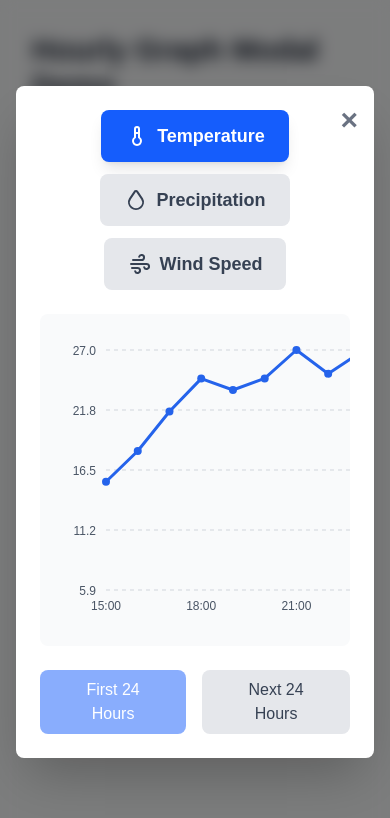
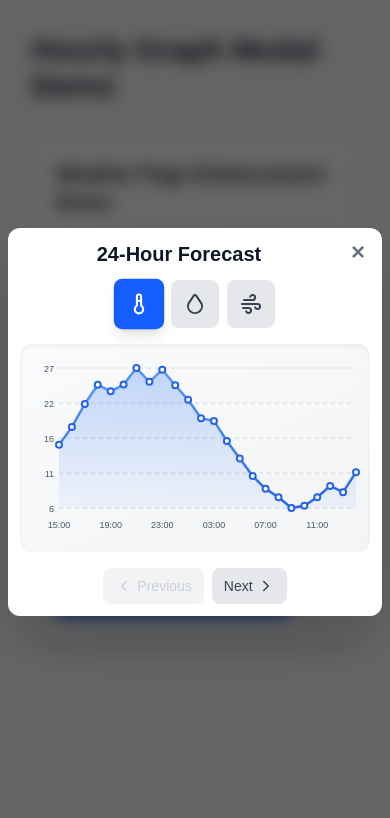
Before and after one commit to markp07/authentication-service, a Next.js app in the folder frontend/: page /demo in a window 390 px wide. Both pictures are taken after a click on the button "Open Hourly Graph Modal". Shown: the top 818 px of the page. Built offline with nearby package versions, Linux system fonts and the light colour scheme.

Commit message:
Make 24-hour forecast modal responsive for mobile devices and fix modal alignment (#69)

```diff
--- a/frontend/src/components/HourlyGraphModal.tsx
+++ b/frontend/src/components/HourlyGraphModal.tsx
@@ -1,5 +1,5 @@
 import React from "react";
-import { IconTemperature, IconDroplet, IconWind } from "@tabler/icons-react";
+import { IconTemperature, IconDroplet, IconWind, IconArrowUp, IconArrowUpRight, IconArrowRight, IconArrowDownRight, IconArrowDown, IconArrowDownLeft, IconArrowLeft, IconArrowUpLeft, IconChevronLeft, IconChevronRight } from "@tabler/icons-react";
 import type { Hourly } from "../types/Hourly";
 
 interface HourlyGraphModalProps {
@@ -17,6 +17,26 @@ export default function HourlyGraphModal({
 }: HourlyGraphModalProps) {
   const [dataType, setDataType] = React.useState<DataType>("temperature");
   const [page, setPage] = React.useState(0); // 0 = first 24 hours, 1 = next 24 hours
+  const [containerWidth, setContainerWidth] = React.useState(800);
+  const containerRef = React.useRef<HTMLDivElement>(null);
+
+  // Update container width on resize
+  React.useEffect(() => {
+    if (!open) return;
+
+    const updateWidth = () => {
+      if (containerRef.current) {
+        const width = containerRef.current.clientWidth;
+        // Reduced padding subtraction for mobile (8px vs 32px)
+        const paddingSubtract = width < 500 ? 8 : 32;
+        setContainerWidth(Math.max(300, width - paddingSubtract));
+      }
+    };
+
+    updateWidth();
+    window.addEventListener('resize', updateWidth);
+    return () => window.removeEventListener('resize', updateWidth);
+  }, [open]);
 
   if (!open) return null;
 
@@ -37,14 +57,19 @@ export default function HourlyGraphModal({
   };
 
   const values = getValues(displayData);
-  const minValue = Math.min(...values);
+  const minValue = dataType === "precipitation" ? 0 : Math.min(...values); // For precipitation, always start from 0
   const maxValue = Math.max(...values);
   const range = maxValue - minValue || 1;
 
-  // Chart dimensions
-  const width = 800;
-  const height = 300;
-  const padding = { top: 20, right: 20, bottom: 40, left: 50 };
+  // Chart dimensions - now responsive
+  const width = containerWidth;
+  const height = Math.min(300, Math.max(200, width * 0.4)); // Responsive height with limits
+  const padding = {
+    top: 20,
+    right: width < 500 ? 10 : 20,
+    bottom: 40,
+    left: width < 500 ? 35 : 50
+  };
   const chartWidth = width - padding.left - padding.right;
   const chartHeight = height - padding.top - padding.bottom;
 
@@ -83,62 +108,87 @@ export default function HourlyGraphModal({
     }
   };
 
+  // Get wind direction icon based on direction string
+  const getWindDirectionIcon = (direction: string, size: number = 16) => {
+    const iconMap: { [key: string]: React.ComponentType<{ size: number; className?: string }> } = {
+      N: IconArrowDown,
+      NE: IconArrowDownLeft,
+      E: IconArrowLeft,
+      SE: IconArrowUpLeft,
+      S: IconArrowUp,
+      SW: IconArrowUpRight,
+      W: IconArrowRight,
+      NW: IconArrowDownRight,
+    };
+    const IconComponent = iconMap[direction] || IconArrowUp;
+    return <IconComponent size={size} className="text-blue-600 dark:text-blue-400" />;
+  };
+
   return (
-    <div className="fixed inset-0 z-50 flex items-center justify-center bg-black/50 backdrop-blur-sm p-4">
-      <div className="bg-white dark:bg-gray-900 rounded-lg shadow-2xl max-w-5xl w-full max-h-[90vh] overflow-auto relative">
+    <div className="fixed inset-0 z-50 flex items-center justify-center bg-black/60 backdrop-blur-sm p-2 sm:p-4">
+      <div className="bg-white dark:bg-gray-900 rounded-xl shadow-2xl w-full max-w-5xl max-h-[95vh] sm:max-h-[90vh] overflow-hidden flex flex-col relative">
         <button
-          className="absolute top-4 right-4 text-gray-500 hover:text-gray-900 dark:hover:text-white text-3xl font-bold focus:outline-none z-10"
+          className="absolute top-2 right-2 sm:top-4 sm:right-4 text-gray-500 hover:text-gray-900 dark:hover:text-white text-2xl sm:text-3xl font-bold focus:outline-none z-20 bg-white/80 dark:bg-gray-900/80 backdrop-blur-sm rounded-full w-8 h-8 sm:w-10 sm:h-10 flex items-center justify-center hover:bg-gray-100 dark:hover:bg-gray-800 transition-colors"
           onClick={onClose}
           aria-label="Close modal"
         >
           ×
         </button>
 
-        <div className="p-6">
-          {/* Data Type Selector - Now serving as header */}
-          <div className="flex gap-3 mb-6 flex-wrap justify-center">
+        <div className="p-3 sm:p-4 md:p-6 overflow-y-auto">
+          {/* Title */}
+          <h2 className="text-xl sm:text-2xl font-bold text-gray-900 dark:text-white mb-3 sm:mb-4 text-center pr-8">
+            24-Hour Forecast
+          </h2>
+
+          {/* Data Type Selector */}
+          <div className="flex gap-2 sm:gap-3 mb-4 sm:mb-6 flex-wrap justify-center">
             <button
               onClick={() => setDataType("temperature")}
-              className={`flex items-center gap-2 px-6 py-3 rounded-lg font-semibold text-lg transition-colors ${
+              className={`flex items-center justify-center gap-1.5 sm:gap-2 p-3 sm:px-5 sm:py-3 rounded-lg font-semibold text-sm sm:text-base transition-all ${
                 dataType === "temperature"
-                  ? "bg-blue-600 text-white shadow-lg"
+                  ? "bg-blue-600 text-white shadow-lg scale-105"
                   : "bg-gray-200 dark:bg-gray-700 text-gray-700 dark:text-gray-300 hover:bg-gray-300 dark:hover:bg-gray-600"
               }`}
+              title="Temperature"
             >
-              <IconTemperature size={24} />
-              <span>Temperature</span>
+              <IconTemperature size={24} className="sm:w-6 sm:h-6" />
+              <span className="hidden sm:inline">Temperature</span>
             </button>
             <button
               onClick={() => setDataType("precipitation")}
-              className={`flex items-center gap-2 px-6 py-3 rounded-lg font-semibold text-lg transition-colors ${
+              className={`flex items-center justify-center gap-1.5 sm:gap-2 p-3 sm:px-5 sm:py-3 rounded-lg font-semibold text-sm sm:text-base transition-all ${
                 dataType === "precipitation"
-                  ? "bg-blue-600 text-white shadow-lg"
+                  ? "bg-blue-600 text-white shadow-lg scale-105"
                   : "bg-gray-200 dark:bg-gray-700 text-gray-700 dark:text-gray-300 hover:bg-gray-300 dark:hover:bg-gray-600"
               }`}
+              title="Precipitation"
             >
-              <IconDroplet size={24} />
-              <span>Precipitation</span>
+              <IconDroplet size={24} className="sm:w-6 sm:h-6" />
+              <span className="hidden sm:inline">Precipitation</span>
             </button>
             <button
               onClick={() => setDataType("wind")}
-              className={`flex items-center gap-2 px-6 py-3 rounded-lg font-semibold text-lg transition-colors ${
+              className={`flex items-center justify-center gap-1.5 sm:gap-2 p-3 sm:px-5 sm:py-3 rounded-lg font-semibold text-sm sm:text-base transition-all ${
                 dataType === "wind"
-                  ? "bg-blue-600 text-white shadow-lg"
+                  ? "bg-blue-600 text-white shadow-lg scale-105"
                   : "bg-gray-200 dark:bg-gray-700 text-gray-700 dark:text-gray-300 hover:bg-gray-300 dark:hover:bg-gray-600"
               }`}
+              title="Wind Speed"
             >
-              <IconWind size={24} />
-              <span>Wind Speed</span>
+              <IconWind size={24} className="sm:w-6 sm:h-6" />
+              <span className="hidden sm:inline">Wind Speed</span>
             </button>
           </div>
 
           {/* Chart */}
-          <div className="bg-gray-50 dark:bg-gray-800 rounded-lg p-4 mb-6 overflow-x-auto">
+          <div ref={containerRef} className="bg-gradient-to-br from-gray-50 to-gray-100 dark:from-gray-800 dark:to-gray-900 rounded-xl p-1 sm:p-4 mb-4 sm:mb-6 shadow-inner">
             <svg
               width={width}
               height={height}
-              className="mx-auto"
-              style={{ minWidth: width }}
+              className="mx-auto w-full"
+              viewBox={`0 0 ${width} ${height}`}
+              preserveAspectRatio="xMidYMid meet"
             >
               {/* Grid lines */}
               {[0, 1, 2, 3, 4].map((i) => {
@@ -157,12 +207,13 @@ export default function HourlyGraphModal({
                       strokeDasharray="4"
                     />
                     <text
-                      x={padding.left - 10}
-                      y={y + 5}
+                      x={padding.left - 5}
+                      y={y + 4}
                       textAnchor="end"
-                      className="text-xs fill-gray-600 dark:fill-gray-400"
+                      className="text-[10px] sm:text-xs fill-gray-600 dark:fill-gray-400"
+                      style={{ fontSize: width < 500 ? '9px' : '12px' }}
                     >
-                      {value.toFixed(1)}
+                      {value.toFixed(width < 500 ? 0 : 1)}
                     </text>
                   </g>
                 );
@@ -170,8 +221,14 @@ export default function HourlyGraphModal({
 
               {/* X-axis labels */}
               {displayData.map((h, i) => {
-                if (i % 3 !== 0) return null; // Show every 3rd label
-                const x = padding.left + (i / (values.length - 1)) * chartWidth;
+                // Show fewer labels on mobile
+                const skipInterval = width < 500 ? 4 : 3;
+                if (i % skipInterval !== 0) return null;
+                // For bar chart, center labels under bars; for line chart, use data point positions
+                const barSpacing = chartWidth / values.length;
+                const x = dataType === "precipitation"
+                  ? padding.left + (i * barSpacing) + barSpacing / 2
+                  : padding.left + (i / (values.length - 1)) * chartWidth;
                 const time = new Date(h.time);
                 const label = time.getHours().toString().padStart(2, "0") + ":00";
                 return (
@@ -180,19 +237,70 @@ export default function HourlyGraphModal({
                     x={x}
                     y={height - padding.bottom + 20}
                     textAnchor="middle"
-                    className="text-xs fill-gray-600 dark:fill-gray-400"
+                    className="text-[10px] sm:text-xs fill-gray-600 dark:fill-gray-400"
+                    style={{ fontSize: width < 500 ? '9px' : '12px' }}
                   >
                     {label}
                   </text>
                 );
               })}
 
+              {/* Gradient definition for line and bars */}
+              <defs>
+                <linearGradient id="lineGradient" x1="0%" y1="0%" x2="0%" y2="100%">
+                  <stop offset="0%" stopColor="rgb(59, 130, 246)" stopOpacity="0.8" />
+                  <stop offset="100%" stopColor="rgb(37, 99, 235)" stopOpacity="1" />
+                </linearGradient>
+                <linearGradient id="areaGradient" x1="0%" y1="0%" x2="0%" y2="100%">
+                  <stop offset="0%" stopColor="rgb(59, 130, 246)" stopOpacity="0.3" />
+                  <stop offset="100%" stopColor="rgb(59, 130, 246)" stopOpacity="0.05" />
+                </linearGradient>
+                <linearGradient id="barGradient" x1="0%" y1="0%" x2="0%" y2="100%">
+                  <stop offset="0%" stopColor="rgb(59, 130, 246)" stopOpacity="0.9" />
+                  <stop offset="100%" stopColor="rgb(37, 99, 235)" stopOpacity="1" />
+                </linearGradient>
+              </defs>
+
+              {/* Render bar chart for precipitation */}
+              {dataType === "precipitation" && values.map((value, index) => {
+                const barWidth = Math.max(4, (chartWidth / values.length) * 0.7);
+                const barSpacing = chartWidth / values.length;
+                const x = padding.left + (index * barSpacing) + (barSpacing - barWidth) / 2;
+                const barHeight = maxValue > 0 ? (value / maxValue) * chartHeight : 0;
+                const y = padding.top + chartHeight - barHeight;
+                return (
+                  <g key={index}>
+                    <rect
+                      x={x}
+                      y={y}
+                      width={barWidth}
+                      height={barHeight}
+                      fill="url(#barGradient)"
+                      rx={width < 500 ? 1 : 2}
+                      ry={width < 500 ? 1 : 2}
+                      className="cursor-pointer hover:opacity-80 transition-opacity"
+                    >
+                      <title>{`${new Date(displayData[index].time).toLocaleTimeString([], { hour: '2-digit', minute: '2-digit' })}: ${value.toFixed(1)} ${getUnit()}`}</title>
+                    </rect>
+                  </g>
+                );
+              })}
+
+              {/* Render line chart for temperature and wind */}
+              {dataType !== "precipitation" && (
+                <>
+                  {/* Area under the line */}
+                  <path
+                    d={`${createPath()} L ${padding.left + chartWidth},${padding.top + chartHeight} L ${padding.left},${padding.top + chartHeight} Z`}
+                    fill="url(#areaGradient)"
+                  />
+
                   {/* Line chart */}
                   <path
                     d={createPath()}
                     fill="none"
-                stroke="rgb(37, 99, 235)"
-                strokeWidth="3"
+                    stroke="url(#lineGradient)"
+                    strokeWidth={width < 500 ? "2.5" : "3"}
                     strokeLinecap="round"
                     strokeLinejoin="round"
                   />
@@ -201,45 +309,81 @@ export default function HourlyGraphModal({
                   {values.map((value, index) => {
                     const x = padding.left + (index / (values.length - 1)) * chartWidth;
                     const y = padding.top + chartHeight - ((value - minValue) / range) * chartHeight;
+                    const pointRadius = width < 500 ? 3 : 4;
                     return (
                       <g key={index}>
                         <circle
                           cx={x}
                           cy={y}
-                      r="4"
-                      fill="rgb(37, 99, 235)"
-                      className="hover:r-6 transition-all"
+                          r={pointRadius}
+                          fill="white"
+                          stroke="rgb(37, 99, 235)"
+                          strokeWidth="2"
+                          className="cursor-pointer transition-all"
                         />
-                    <title>{`${displayData[index].time}: ${value.toFixed(1)} ${getUnit()}`}</title>
+                        <circle
+                          cx={x}
+                          cy={y}
+                          r={pointRadius + 8}
+                          fill="transparent"
+                          className="cursor-pointer"
+                        >
+                          <title>{`${new Date(displayData[index].time).toLocaleTimeString([], { hour: '2-digit', minute: '2-digit' })}: ${value.toFixed(1)} ${getUnit()}`}</title>
+                        </circle>
                       </g>
                     );
                   })}
+                </>
+              )}
             </svg>
+
+            {/* Wind Direction Indicators - shown only when wind data type is selected */}
+            {dataType === "wind" && (
+              <div className="mt-2 px-1 sm:px-2">
+                <div className="flex justify-between items-center" style={{ marginLeft: `${(padding.left / width) * 100}%`, marginRight: `${(padding.right / width) * 100}%` }}>
+                  {displayData.map((h, index) => {
+                    const iconSize = width < 500 ? 14 : 18;
+                    return (
+                      <div
+                        key={index}
+                        className="flex flex-col items-center"
+                        style={{ width: `${100 / displayData.length}%` }}
+                        title={`${h.windDirection} - ${h.windSpeed} km/h`}
+                      >
+                        {getWindDirectionIcon(h.windDirection, iconSize)}
+                      </div>
+                    );
+                  })}
+                </div>
+              </div>
+            )}
           </div>
 
           {/* Page Navigation */}
-          <div className="flex justify-center gap-4">
+          <div className="flex justify-center gap-2 sm:gap-3">
             <button
-              onClick={() => setPage(0)}
+              onClick={() => setPage(Math.max(0, page - 1))}
               disabled={page === 0}
-              className={`px-6 py-2 rounded-lg font-medium transition-colors ${
+              className={`flex items-center gap-1 sm:gap-2 px-3 sm:px-5 py-2 sm:py-2.5 rounded-lg font-medium text-sm sm:text-base transition-all ${
                 page === 0
-                  ? "bg-blue-600 text-white"
-                  : "bg-gray-200 dark:bg-gray-700 text-gray-700 dark:text-gray-300 hover:bg-gray-300 dark:hover:bg-gray-600"
+                  ? "bg-gray-200 dark:bg-gray-700 text-gray-400 dark:text-gray-500"
+                  : "bg-gray-200 dark:bg-gray-700 text-gray-700 dark:text-gray-300 hover:bg-gray-300 dark:hover:bg-gray-600 hover:shadow-md"
               } disabled:opacity-50 disabled:cursor-not-allowed`}
             >
-              First 24 Hours
+              <IconChevronLeft size={18} />
+              <span>Previous</span>
             </button>
             <button
-              onClick={() => setPage(1)}
-              disabled={page === 1 || hourlyData.length <= 24}
-              className={`px-6 py-2 rounded-lg font-medium transition-colors ${
-                page === 1
-                  ? "bg-blue-600 text-white"
-                  : "bg-gray-200 dark:bg-gray-700 text-gray-700 dark:text-gray-300 hover:bg-gray-300 dark:hover:bg-gray-600"
+              onClick={() => setPage(page + 1)}
+              disabled={hourlyData.length <= (page + 1) * 24}
+              className={`flex items-center gap-1 sm:gap-2 px-3 sm:px-5 py-2 sm:py-2.5 rounded-lg font-medium text-sm sm:text-base transition-all ${
+                hourlyData.length <= (page + 1) * 24
+                  ? "bg-gray-200 dark:bg-gray-700 text-gray-400 dark:text-gray-500"
+                  : "bg-gray-200 dark:bg-gray-700 text-gray-700 dark:text-gray-300 hover:bg-gray-300 dark:hover:bg-gray-600 hover:shadow-md"
               } disabled:opacity-50 disabled:cursor-not-allowed`}
             >
-              Next 24 Hours
+              <span>Next</span>
+              <IconChevronRight size={18} />
             </button>
           </div>
         </div>
--- a/frontend/src/components/Modal.tsx
+++ b/frontend/src/components/Modal.tsx
@@ -21,8 +21,8 @@ export default function Modal({ open, onClose, children }: ModalProps) {
 
   if (!open) return null;
   return (
-    <div className="fixed inset-0 z-50 flex justify-center bg-black/20 backdrop-blur-sm pt-[25vh]">
-      <div className="bg-white dark:bg-gray-900 rounded-lg shadow-2xl p-6 min-w-[320px] relative max-w-full w-full sm:w-auto mx-2 h-fit">
+    <div className="fixed inset-0 z-50 flex items-start sm:items-center justify-center bg-black/20 backdrop-blur-sm p-2 sm:p-4 overflow-y-auto">
+      <div className="bg-white dark:bg-gray-900 rounded-lg shadow-2xl p-6 min-w-[320px] relative max-w-full w-full sm:w-auto mx-2 my-auto sm:my-0 max-h-[95vh] overflow-y-auto">
         <button
           className="absolute top-2 right-2 text-gray-500 hover:text-gray-900 dark:hover:text-white text-2xl font-bold focus:outline-none"
           onClick={onClose}
```
Also changed, not shown: 1 other file (tests, documents, lock files or other folders). Lines whose indentation alone changed are shown as unchanged.
